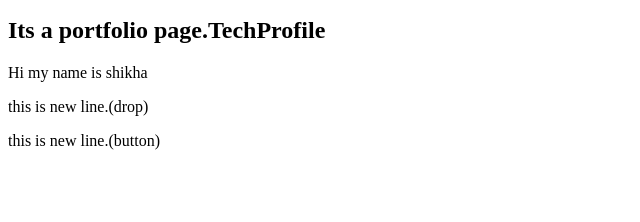
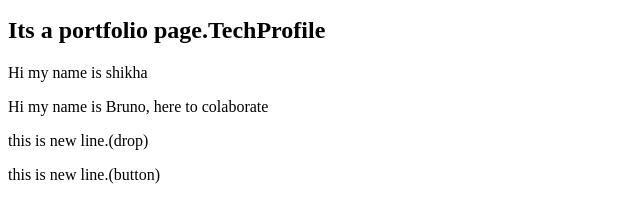
Before and after one commit to Shikhasault/loc24, a plain HTML site: page abc.html in a window 1280 px wide. Shown: the part 96-318 px from the top of the page, without its empty margins (0-640 px from the left). Drawn offline with Linux system fonts and the light colour scheme.

Commit message:
Update abc.html
Just added my name

```diff
--- a/abc.html
+++ b/abc.html
@@ -7,8 +7,10 @@
     <h2>Its a portfolio page.HRProfile</h2>
     <h2>Its a portfolio page.TechProfile</h2>
     <p> Hi my name is shikha</p>
+    <p> Hi my name is Bruno, here to colaborate</p>
     <p>this is new line.(drop)</p>
     <p>this is new line.(button)</p>
 
+
 </body>
 </html>
```
